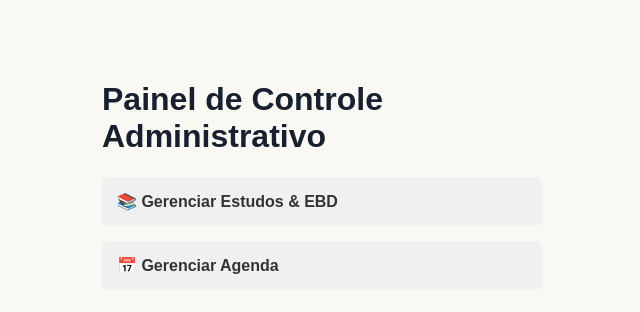
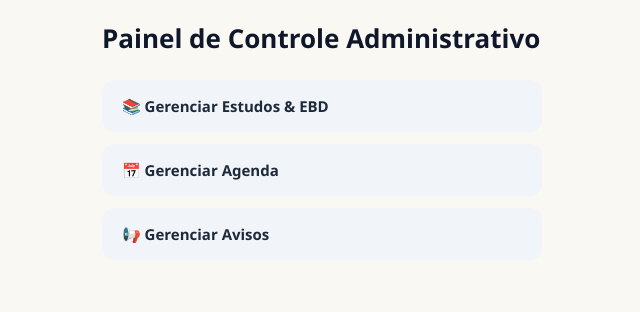
Before and after one commit to AdbrasCubatao/ad-bras-cubatao, a React (Vite) app: page /admin in a window 1280 px wide. Shown: the top 312 px of the page, without its empty margins (318-958 px from the left). Built offline with nearby package versions, Linux system fonts and the light colour scheme.

Commit message:
Refactor Dashboard layout and styles

```diff
--- a/src/pages/admin/Dashboard.jsx
+++ b/src/pages/admin/Dashboard.jsx
@@ -3,14 +3,67 @@ import { Link } from 'react-router-dom'
 
 export default function Dashboard() {
   return (
-    <div style={{ maxWidth: '800px', margin: '40px auto', padding: '20px', fontFamily: 'sans-serif' }}>
-      <h1>Painel de Controle Administrativo</h1>
-      <div style={{ display: 'grid', gap: '15px', marginTop: '20px' }}>
-        <Link to="/admin/estudos" style={{ padding: '15px', background: '#f0f0f0', borderRadius: '6px', textDecoration: 'none', color: '#333', fontWeight: 'bold' }}>
+    <div style={{ maxWidth: '600px', margin: '0 auto', padding: '20px', fontFamily: "'Segoe UI', Roboto, sans-serif" }}>
+      <header style={{ marginBottom: '24px' }}>
+        <h1 style={{ fontSize: '26px', fontWeight: '800', color: '#0f172a', margin: '0 0 8px 0' }}>
+          Painel de Controle Administrativo
+        </h1>
+      </header>
+
+      <div style={{ display: 'flex', flexDirection: 'column', gap: '12px' }}>
+        <Link
+          to="/admin/estudos"
+          style={{
+            display: 'flex',
+            alignItems: 'center',
+            gap: '12px',
+            padding: '16px 20px',
+            backgroundColor: '#f1f5f9',
+            borderRadius: '12px',
+            textDecoration: 'none',
+            color: '#1e293b',
+            fontWeight: 'bold',
+            fontSize: '15px'
+          }}
+        >
           📚 Gerenciar Estudos & EBD
         </Link>
-        <Link to="/admin/agenda" style={{ padding: '15px', background: '#f0f0f0', borderRadius: '6px', textDecoration: 'none', color: '#333', fontWeight: 'bold' }}>
+
+        <Link
+          to="/admin/agenda"
+          style={{
+            display: 'flex',
+            alignItems: 'center',
+            gap: '12px',
+            padding: '16px 20px',
+            backgroundColor: '#f1f5f9',
+            borderRadius: '12px',
+            textDecoration: 'none',
+            color: '#1e293b',
+            fontWeight: 'bold',
+            fontSize: '15px'
+          }}
+        >
           📅 Gerenciar Agenda
+        </Link>
+
+        {/* Novo botão de Avisos */}
+        <Link
+          to="/admin/avisos"
+          style={{
+            display: 'flex',
+            alignItems: 'center',
+            gap: '12px',
+            padding: '16px 20px',
+            backgroundColor: '#f1f5f9',
+            borderRadius: '12px',
+            textDecoration: 'none',
+            color: '#1e293b',
+            fontWeight: 'bold',
+            fontSize: '15px'
+          }}
+        >
+          📢 Gerenciar Avisos
         </Link>
       </div>
     </div>
```
